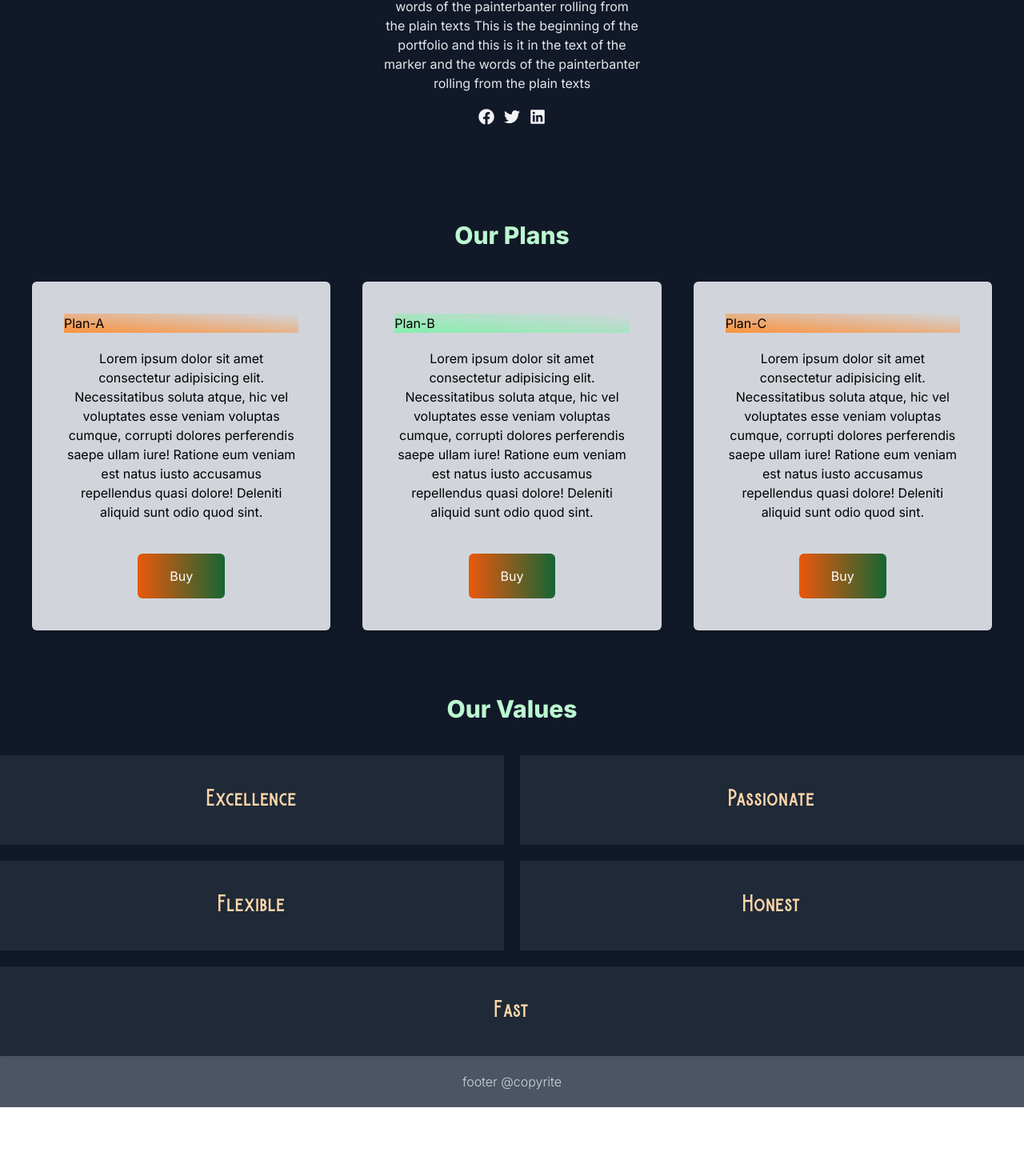
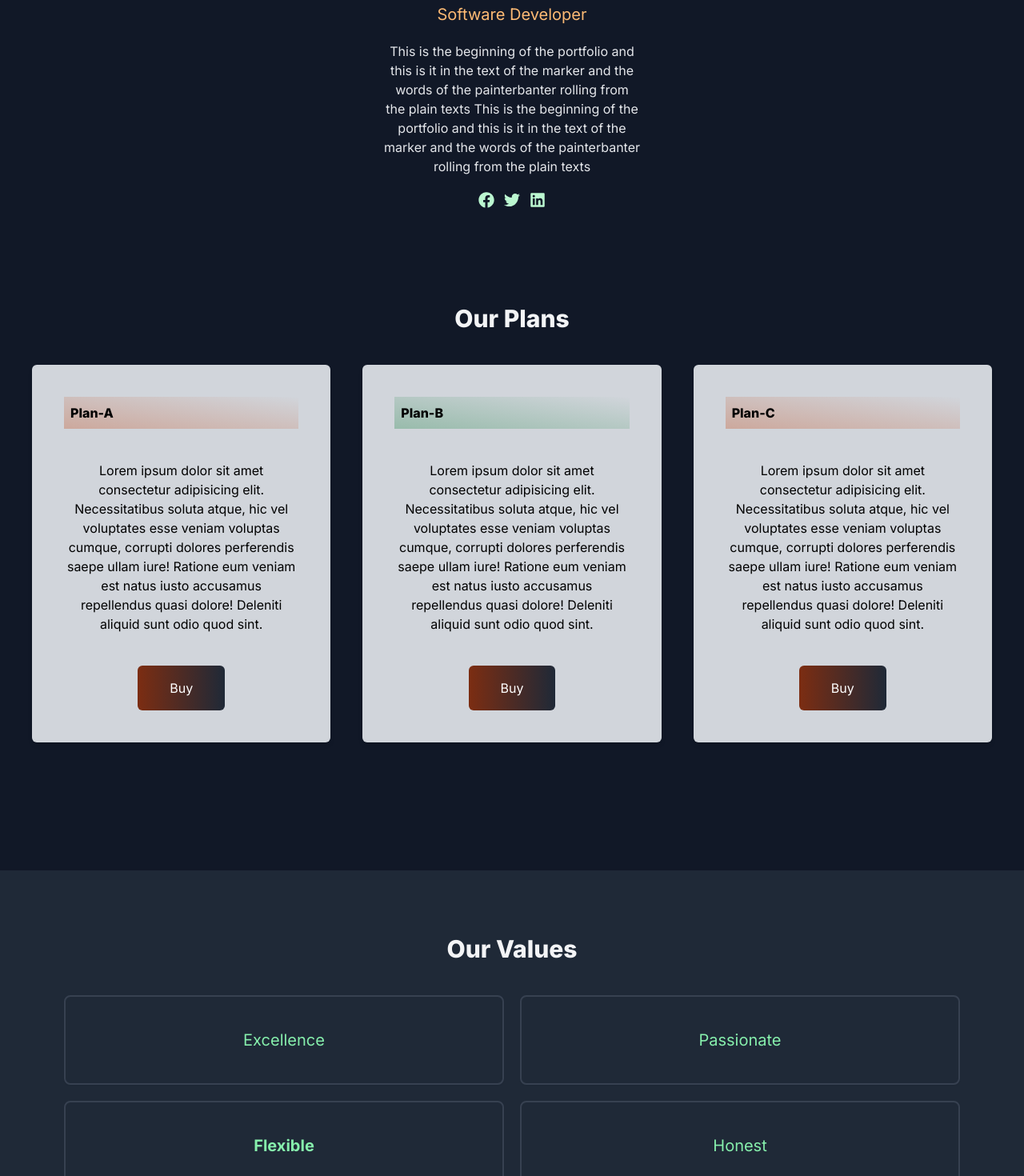
Before and after one commit to Esther-Inyang/next-n-tailwind, a Next.js app: page / in a window 1280 px wide. Shown: the part 704-2174 px from the top of the page at 80% size. Before the commit the page ends 2088 px from the top, so only its background shows below. Built offline with nearby package versions, Linux system fonts and the light colour scheme.

Commit message:
changed some styling

```diff
--- a/src/app/page.tsx
+++ b/src/app/page.tsx
@@ -3,90 +3,91 @@
 // import Image from 'next/image' ////THIS LINE IS FROM DEFAULT NEXTJS
 import Image from "next/image"
 import img from "../../public/img1.jpg"
-import { FaMoon, FaFacebook, FaTwitter, FaLinkedin} from "react-icons/fa"
+import { FaMoon, FaFacebook, FaTwitter, FaLinkedin, FaCopyright} from "react-icons/fa"
 import { useState } from "react";
 
 export default function Home() {
-  const [darkMode, setDarkMode] = useState(false);
+  const [lightMode, setLightMode] = useState(false);
   return (
-    <div className={darkMode ? "dark" : ""}>
-      <main className=" bg-gray-900 min-h-screen dark:bg-white">
-        <div className="flex justify-between items-center p-10">
+    <div className={lightMode ? "dark" : ""}>
+      <main className=" bg-gray-900 min-h-screen dark:bg-gray-100">
+        <div className="flex justify-between items-center p-10 dark:bg-gray-200/40 bg-gray-800">
         {/* flex justify-between items-center gap-5 */}
           <div>
-            <h1 className="lg:text-3xl md:text-2xl text-xl text-gray-200 font-burtons">DevelopedByEsti</h1>
+            <h1 className="lg:text-3xl md:text-2xl text-xl text-gray-200 dark:text-gray-900 font-burtons">DevelopedByEsti</h1>
           </div>
           <div className="flex gap-1 lg:gap-3 justify-center items-center">
             <div>
-            <FaMoon onClick={()=>setDarkMode(!darkMode)} className=" text-gray-400 hover:text-gray-50 transition-all duration-100 text-xl lg:text-2xl cursor-pointer"/>
+            <FaMoon onClick={()=>setLightMode(!lightMode)} className=" text-gray-200 dark:text-gray-800 hover:text-gray-400 dark:hover:text-gray-400 transition-all duration-300 text-xl lg:text-2xl cursor-pointer"/>
             </div>
           <div>
-            <a href="#" className=" text-orange-200 font-extrabold text-xl px-2 py-5 font-burtons">Sign Up</a>
+            <a href="#" className=" text-orange-200 dark:text-orange-700 hover:underline font-extrabold text-xl px-2 py-5 font-burtons">Sign Up</a>
           </div>
           </div>
         </div>
         <div className="m-auto mt-20 text-center w-80 ">
-          <div className=" relative bg-gradient-to-b from-green-200 mb-10 w-60 h-60 md:w-80 md:h-80 rounded-full mx-auto overflow-hidden shadow-lg">
-            <Image src={img}  alt="Profile image" layout="fit" objectFit="cover"/>
+          <div className=" relative bg-gradient-to-t from-gray-300 dark:from-orange-900 mb-20 w-60 h-60 md:w-80 md:h-80 lg:w-96 lg:h-96 rounded-full mx-auto overflow-hidden shadow-slate-500 shadow-2xl">
+            <Image src={img}  alt="Profile image" layout="fit" objectFit="contain"/>
           </div>
 
-          <h2 className="text-gray-200 text-4xl font-extrabold">Emilia Matina</h2>
-          <h3 className="text-orange-300 text-xl mt-2">Software Developer</h3>
-          <p className=" text-gray-200 my-5 leading-6 max-w-xs mx-auto">This is the beginning of the portfolio
+          <h2 className="text-gray-200 dark:text-gray-950 text-4xl font-extrabold">Emilia Matina</h2>
+          <h3 className="text-orange-300 dark:text-orange-900 text-xl mt-2">Software Developer</h3>
+          <p className=" text-gray-200 dark:text-gray-900 my-5 leading-6 max-w-xs mx-auto">This is the beginning of the portfolio
           and this is it in the text of the marker and the words of the painterbanter rolling from the plain texts
           This is the beginning of the portfolio
           and this is it in the text of the marker and the words of the painterbanter rolling from the plain texts
           </p>
           <div className="flex justify-center gap-3">
-            <FaFacebook className="text-gray-100 text-xl"/>
-            <FaTwitter className="text-gray-100 text-xl"/>
-            <FaLinkedin className="text-gray-100 text-xl"/>
+            <FaFacebook className="text-green-200 dark:text-gray-950 text-xl"/>
+            <FaTwitter className="text-green-200 dark:text-gray-950 text-xl"/>
+            <FaLinkedin className="text-green-200 dark:text-gray-950 text-xl"/>
           </div>
 
         </div>
 
         <div className=" w-96 mx-auto p-10 mt-20 lg:w-full">
-          <h3 className="text-green-200 font-extrabold text-3xl mb-10 text-center">Our Plans</h3>
+          <h3 className="text-gray-100 dark:text-gray-950 font-extrabold text-3xl mb-10 text-center">Our Plans</h3>
           <div className="lg:flex lg:gap-10 lg:justify-between">
-            <div className=" bg-gray-300 shadow-md p-10 rounded-md mb-10 border-orange-200">
-              <h2 className="bg-gradient-to-tr from-orange-400">Plan-A</h2>
-              <p className="text-center mt-5">Lorem ipsum dolor sit amet consectetur adipisicing elit. Necessitatibus soluta atque, hic vel voluptates esse veniam voluptas cumque, corrupti dolores perferendis saepe ullam iure! Ratione eum veniam est natus iusto accusamus repellendus quasi dolore! Deleniti aliquid sunt odio quod sint.</p>
+            <div className=" bg-gray-300 dark:bg-gray-300 shadow-md p-10 rounded-md mb-10">
+              <h2 className="bg-gradient-to-tr from-orange-700/30 dark:text-gray-300 dark:from-orange-700 p-2 font-extrabold">Plan-A</h2>
+              <p className="text-center mt-10 dark:text-gray-900">Lorem ipsum dolor sit amet consectetur adipisicing elit. Necessitatibus soluta atque, hic vel voluptates esse veniam voluptas cumque, corrupti dolores perferendis saepe ullam iure! Ratione eum veniam est natus iusto accusamus repellendus quasi dolore! Deleniti aliquid sunt odio quod sint.</p>
               <div className="mx-auto text-center">
-                <button className="bg-gradient-to-r from-orange-600 to-green-800 text-white py-4 px-10 rounded-md mt-10 ">Buy</button>
+                <button className="bg-gradient-to-r from-orange-900 to-gray-800 text-white py-4 px-10 rounded-md mt-10 hover:from-green-600 hover:to-gray-800 transition-all ease-in duration-1000">Buy</button>
               </div>
             </div>
 
-            <div className=" bg-gray-300 shadow-md p-10 rounded-md mb-10 border-orange-200">
-              <h2 className="bg-gradient-to-tr from-green-300">Plan-B</h2>
-              <p className="text-center mt-5 ">Lorem ipsum dolor sit amet consectetur adipisicing elit. Necessitatibus soluta atque, hic vel voluptates esse veniam voluptas cumque, corrupti dolores perferendis saepe ullam iure! Ratione eum veniam est natus iusto accusamus repellendus quasi dolore! Deleniti aliquid sunt odio quod sint.</p>
+            <div className=" bg-gray-300 dark:bg-gray-300 shadow-md p-10 rounded-md mb-10">
+              <h2 className="bg-gradient-to-tr from-green-700/30 dark:text-gray-300 dark:from-green-700 p-2 font-extrabold">Plan-B</h2>
+              <p className="text-center mt-10 dark:text-gray-900">Lorem ipsum dolor sit amet consectetur adipisicing elit. Necessitatibus soluta atque, hic vel voluptates esse veniam voluptas cumque, corrupti dolores perferendis saepe ullam iure! Ratione eum veniam est natus iusto accusamus repellendus quasi dolore! Deleniti aliquid sunt odio quod sint.</p>
               <div className="mx-auto text-center">
-                <button className="bg-gradient-to-r from-orange-600 to-green-800 text-white py-4 px-10 rounded-md mt-10 ">Buy</button>
+                <button className="bg-gradient-to-r from-orange-900 to-gray-800 text-white py-4 px-10 rounded-md mt-10 hover:from-green-600 hover:to-gray-800 transition-all ease-in duration-1000">Buy</button>
               </div>
             </div>
 
-            <div className=" bg-gray-300 shadow-md p-10 rounded-md mb-10 border-orange-200">
-              <h2 className="bg-gradient-to-tr from-orange-400">Plan-C</h2>
-              <p className="text-center mt-5 ">Lorem ipsum dolor sit amet consectetur adipisicing elit. Necessitatibus soluta atque, hic vel voluptates esse veniam voluptas cumque, corrupti dolores perferendis saepe ullam iure! Ratione eum veniam est natus iusto accusamus repellendus quasi dolore! Deleniti aliquid sunt odio quod sint.</p>
+            <div className=" bg-gray-300 dark:bg-gray-300 shadow-md p-10 rounded-md mb-10 ">
+              <h2 className="bg-gradient-to-tr from-orange-700/30 dark:text-gray-300 dark:from-orange-700 p-2 font-extrabold">Plan-C</h2>
+              <p className="text-center mt-10 dark:text-gray-900 ">Lorem ipsum dolor sit amet consectetur adipisicing elit. Necessitatibus soluta atque, hic vel voluptates esse veniam voluptas cumque, corrupti dolores perferendis saepe ullam iure! Ratione eum veniam est natus iusto accusamus repellendus quasi dolore! Deleniti aliquid sunt odio quod sint.</p>
               <div className="mx-auto text-center">
-                <button className="bg-gradient-to-r from-orange-600 to-green-800 text-white py-4 px-10 rounded-md mt-10 ">Buy</button>
+                <button className="bg-gradient-to-r from-orange-900 to-gray-800 text-white py-4 px-10 rounded-md mt-10 hover:from-green-600 hover:to-gray-800 transition-all ease-in duration-1000">Buy</button>
               </div>
             </div>
           </div>
         </div>
 
-        <div className="w-90 mx-auto">
-          <h2 className="text-green-200 font-extrabold text-3xl mb-10 text-center">Our Values</h2>
+        <div className="w-90 mx-auto mt-20 p-20 dark:bg-green-50 bg-gray-800">
+          <h2 className="text-gray-100 dark:text-gray-950 font-extrabold text-3xl mb-10 text-center">Our Values</h2>
           <div className="flex flex-col lg:flex-row lg:flex-wrap gap-5">
-            <p className="basis-1/3 flex-1 text-orange-200 bg-gray-800 text-2xl shadow-sm text-center font-burtons py-10 px-40">Excellence</p>
-            <p className="basis-1/3 flex-1 text-orange-200 bg-gray-800 text-2xl shadow-sm text-center font-burtons py-10 px-40">Passionate</p>
-            <p className="basis-1/3 flex-1 text-orange-200 bg-gray-800 text-2xl shadow-sm text-center font-burtons py-10 px-40">Flexible</p>
-            <p className="basis-1/3 flex-1 text-orange-200 bg-gray-800 text-2xl shadow-sm text-center font-burtons py-10 px-40">Honest</p>
-            <p className="basis-1/3 flex-1 text-orange-200 bg-gray-800 text-2xl shadow-sm text-center font-burtons py-10 px-40">Fast</p>
+            <p className="basis-1/3 flex-1 text-green-300 dark:text-orange-900 border-2 border-gray-700 dark:border-none dark:shadow-gray-400 shadow-sm rounded-lg text-xl text-center  py-10 px-40">Excellence</p>
+            <p className="basis-1/3 flex-1 text-green-300 dark:text-orange-900 border-2 border-gray-700 dark:border-none dark:shadow-gray-400 shadow-sm rounded-lg text-xl text-center  py-10 px-40">Passionate</p>
+            <p className="basis-1/3 flex-1 text-green-300 dark:text-orange-900 border-2 border-gray-700 dark:border-none dark:shadow-gray-400 shadow-sm rounded-lg text-xl text-center py-10 px-40 font-bold">Flexible</p>
+            <p className="basis-1/3 flex-1 text-green-300 dark:text-orange-900 border-2 border-gray-700 dark:border-none dark:shadow-gray-400 shadow-sm rounded-lg text-xl text-center  py-10 px-40">Honest</p>
+            <p className="basis-1/3 flex-1 text-green-300 dark:text-orange-900 border-2 border-gray-700 dark:border-none dark:shadow-gray-400 shadow-sm rounded-lg text-xl text-center  py-10 px-40">Fast</p>
           </div>
         </div>
 
-        <div className="bg-gray-600 p-5">
-          <p className="font-light text-center text-gray-300">footer @copyrite</p>
+        <div className="bg-gray-950 py-3 flex items-center justify-center gap-1">
+          <FaCopyright className="font-light text-center text-gray-100"/>
+          <span className="font-light text-center text-gray-100">footer copyrite</span>
         </div>
       </main>
     </div>
```
